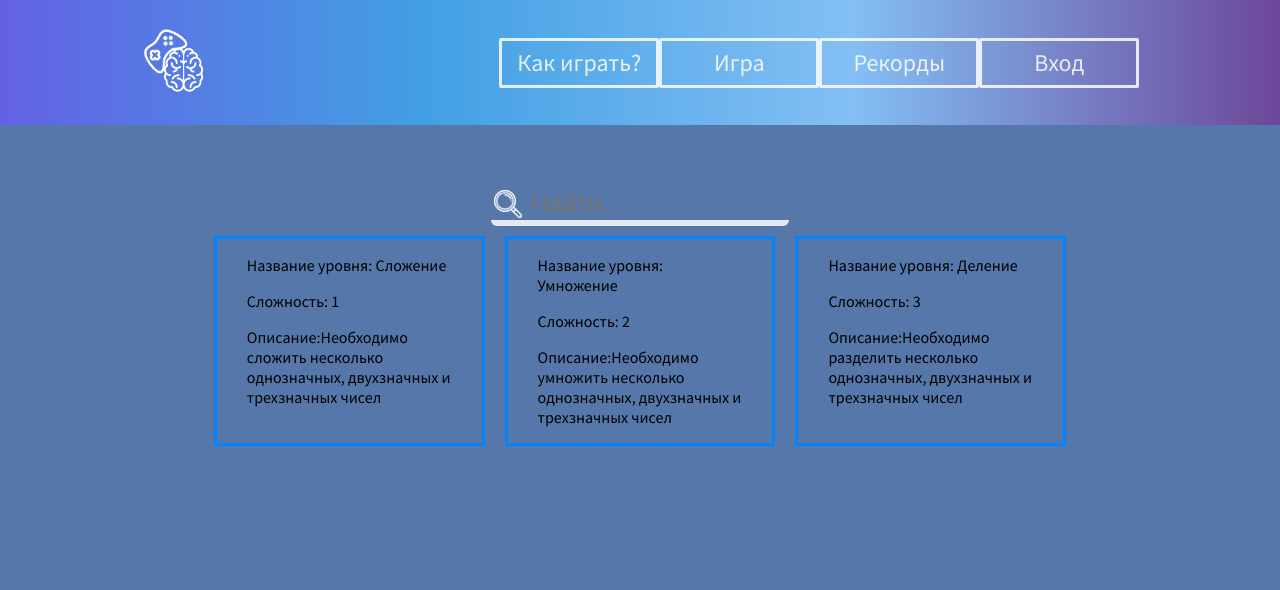
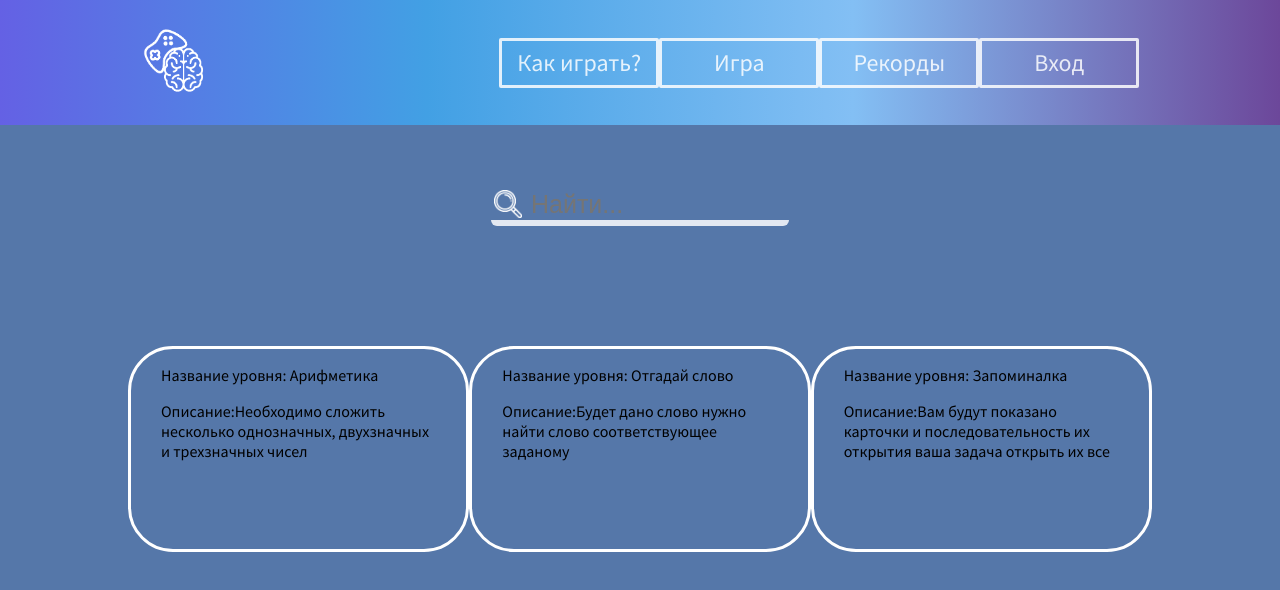
Before and after one commit to karjicoh987/mathgameonreact, a React (Create React App) app: page / in a window 1280 px wide. Shown: the top 590 px of the page. Built offline with nearby package versions, Linux system fonts and the light colour scheme.

Commit message:
add new arithmetics sign

```diff
--- a/src/App.css
+++ b/src/App.css
@@ -3,7 +3,7 @@ body{
     background: #5577A9;
     font-family: 'Source Sans Pro', sans-serif;
 }
-
+/* Домашняя страницы */
 .Home{
     margin-left: 10%;
     margin-right: 10%;
@@ -14,7 +14,7 @@ body{
     text-align: center;
 }
 
-input{
+.input-text{
     font-size: 25px;
     color:#ffffff;
     width: 25%;
@@ -27,14 +27,30 @@ input{
     border-bottom:6px solid #ffffffd5 ;
 }
 
-input:focus{
+.input-text:focus{
     border-color: #ffffff;
 }
 
-input:hover{
+.input-text:hover{
     border-color: #ffffff;
 }
+/* Карточки уровней */
+.Lvl-box{
+    display: flex;
+    justify-content: space-around;
+}
 
+.lvlcard{
+    width:290px;
+    height: 200px;
+    border:3px solid rgb(255, 255, 255);
+    border-radius: 45px;
+    padding-left:30px;
+    padding-right: 30px;
+    margin-top:120px;
+}
+
+/* Панель навигации */
 .Nav-Link{
     width:50%;
     display: flex;
--- a/src/App.js
+++ b/src/App.js
@@ -1,4 +1,4 @@
-import React,{ useState } from 'react';
+import React from 'react';
 import Header from './components/NavPanel/Header'
 import Rule from './components/Rule/Rule'
 import RecordC from './components/Record/Record'
--- a/src/components/HomePage/LvlPanel/LvlCard.js
+++ b/src/components/HomePage/LvlPanel/LvlCard.js
@@ -1,14 +1,11 @@
 import React from 'react'
 import PropTypes from 'prop-types'
-import './lvlstyle.css'
+
 
 const LvlCard = ({ title, complexity, description }) =>
     <div className = "lvlcard">
         <p>
             Название уровня: { title }
-        </p>
-        <p>
-            Сложность: { complexity }
         </p>
         <p>
             Описание:{ description }</p>
@@ -18,7 +15,6 @@ const LvlCard = ({ title, complexity, description }) =>
 
 LvlCard.propTypes = {
     title: PropTypes.string,
-    complexity: PropTypes.number,
     description:PropTypes.string
 }
 
--- a/src/components/HomePage/LvlPanel/LvlData.js
+++ b/src/components/HomePage/LvlPanel/LvlData.js
@@ -1,18 +1,17 @@
 const Lvls = [
    {
-        title:"Сложение",
-        complexity:1,
+        title:"Арифметика",
         description:"Необходимо сложить несколько однозначных, двухзначных и трехзначных чисел"
     },
+
     {
-        title:"Умножение",
-        complexity:2,
-        description:"Необходимо умножить несколько однозначных, двухзначных и трехзначных чисел"
+        title:"Отгадай слово",
+        description:"Будет дано слово нужно найти слово соответствующее заданому"
     },
+
     {
-        title:"Деление",
-        complexity:3,
-        description:"Необходимо разделить несколько однозначных, двухзначных и трехзначных чисел"
+        title:"Запоминалка",
+        description:"Вам будут показано карточки и последовательность их открытия ваша задача открыть их все"
     }
 ]
 
--- a/src/components/HomePage/LvlPanel/LvlPanel.js
+++ b/src/components/HomePage/LvlPanel/LvlPanel.js
@@ -1,14 +1,13 @@
 import React from 'react'
 import LvlData from './LvlData'
 import LvlCard from './LvlCard'
-import './lvlstyle.css'
 
 const LvlPanel = () => {
     const LvlCards = LvlData.map(
         (card,i) => <LvlCard key = {i} {...card}/>
     )
     return(
-        <div className = "Flex-box">
+        <div className = "Lvl-box">
             {LvlCards}
         </div>
 
--- a/src/components/HomePage/LvlPanel/lvlstyle.css
+++ /dev/null
@@ -1,12 +0,0 @@
-.Flex-box{
-    display: flex;
-    justify-content: center;
-}
-
-.lvlcard{
-    border:3px solid #0084FF;
-    width:20%;
-    padding-left:30px;
-    padding-right: 30px;
-    margin:10px;
-}
--- a/src/components/HomePage/Search.js
+++ b/src/components/HomePage/Search.js
@@ -3,7 +3,7 @@ import KeyBoard from './../../img/tools-and-utensils.png'
 function Search(){
     return(
         <div className = "Search">
-            <input type = "text" placeholder = "Найти..."/>
+            <input className = "input-text" type = "text" placeholder = "Найти..."/>
         </div>
     )
 }
--- a/src/components/exp/ExpCard.js
+++ b/src/components/exp/ExpCard.js
@@ -16,12 +16,22 @@ const ExpCard = () => {
     const[userPoint, setUserPoint] = useState(0);
     const[Brains] = useState(Array())
     function GenExp(){
-        return Math.floor(Math.random() * Math.floor(100)) + " + " + Math.floor(Math.random() * Math.floor(100));
+        const signs = [
+            "*",
+            "-",
+            "+",
+        ]
+        const sign = signs[Math.floor(Math.random() * signs.length)]
+        return Math.floor(Math.random() * Math.floor(100)) + " " + sign + " " + Math.floor(Math.random() * Math.floor(100));
     }
 
+    //Расчет выражения
     function CalculateExp(){
+
         return new Function('return ' + exp)();
     }
+
+    //Проверка правильности выражения
     function GameChanger(num){
         let response = CalculateExp()
         if (num === response){
@@ -48,8 +58,9 @@ const ExpCard = () => {
                                                                     num = {num}
                                                                     key = {i}
                                                                     GameChanger = {GameChanger}
-                                                         />)
+                                                         />);
 
+        //Генерация массива с изображениями правильных и не правильных ответов
         let BrainsImg = Brains.map((stateBrain,i)=>{
             if(stateBrain){
                 return <img src = {BrainComplete} key = {i} width = "80" height = "80" alt = "Зеленый мозг"/>
```
